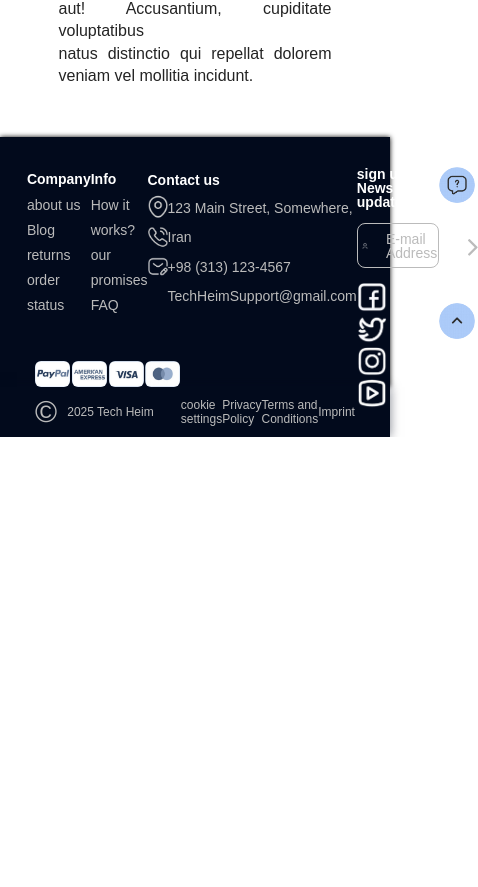
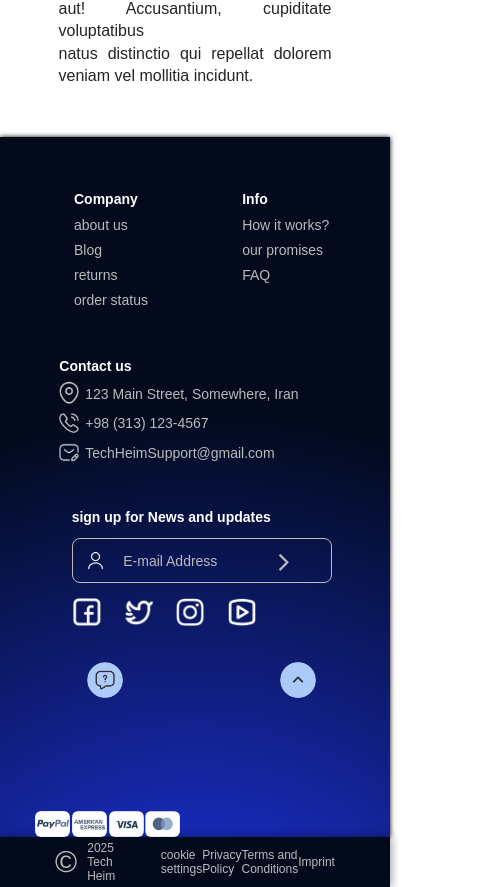
Before and after one commit to nazaninhatami-leet/figma-about-us, a plain HTML site: page figma-about-us/index.html in a window 390 px wide. Shown: the part 1631-2518 px from the top of the page, 478 px wide, since content can reach past the window. Before the commit the page ends 2068 px from the top, so only its background shows below. Drawn offline with Linux system fonts and the light colour scheme.

Commit message:
push to github

```diff
--- a/figma-about-us/index.html
+++ b/figma-about-us/index.html
@@ -15,6 +15,8 @@
     />
   </head>
   <body>
+    <!-- header -->
+
     <header>
       <div class="figma-icon">
         <img src="images/figna-home.ico" alt="logo" />
@@ -34,6 +36,9 @@
         <img src="images/people2.ico" alt="email" />
       </div>
     </header>
+
+    <!-- main section of the page -->
+
     <section>
       <div class="location">
         <p>Home &gt; <span>About us</span></p>
@@ -81,6 +86,9 @@
         </p>
       </div>
     </section>
+
+    <!-- footer top -->
+
     <footer>
       <div class="top">
         <div class="sec1">
@@ -108,12 +116,16 @@
               </p>
             </div>
           </div>
+          <br />
           <div class="p4">
             <div>
               <b>sign up for News and updates</b><br /><br />
               <div class="email">
                 <img id="user" src="images/people.ico" alt="user email" />
-                E-mail Address<i class="fa fa-angle-right" style="font-size: 30px;"></i>
+                E-mail Address<i
+                  class="fa fa-angle-right"
+                  style="font-size: 30px"
+                ></i>
               </div>
               <br />
               <span>
@@ -125,10 +137,13 @@
             </div>
           </div>
           <div class="p5">
-            <div><img src="images/question.ico" alt="feedback"></div>
-            <div><img src="images/up.ico" alt="up"></div>
+            <div><img src="images/question.ico" alt="feedback" /></div>
+            <div><img src="images/up.ico" alt="up" /></div>
           </div>
         </div>
+
+        <!-- footer bottom -->
+
         <div class="sec2">
           <img src="images/paypal.ico" alt="Paypal" />
           <img src="images/american-express.ico" alt="American Express" />
--- a/figma-about-us/style/style.css
+++ b/figma-about-us/style/style.css
@@ -124,6 +124,7 @@ section {
   flex-basis: 100%;
   height: 80%;
   font-size: 14px;
+  flex-wrap: wrap;
 }
 
 .sec1 b {
@@ -142,10 +143,11 @@ section {
   width: 8%;
 }
 i {
-  margin-left: 40%;
+  margin-left: 35%;
 }
+
 .p3 {
-  flex-basis: 25%;
+  min-width: 237px;
   line-height: 1.9;
 }
 
@@ -169,7 +171,8 @@ i {
 }
 
 .p4 {
-  flex-basis: 25%;
+  width: 260px;
+  padding-top: 5px;
   line-height: 1;
 }
 
@@ -215,6 +218,7 @@ i {
   display: flex;
   justify-content: space-between;
   font-size: 12px;
+  width: 100%;
 }
 
 .bottom .p1 {
@@ -236,3 +240,78 @@ i {
   margin-right: 9%;
   align-items: center;
 }
+
+@media (max-width: 900px) {
+  .top {
+    height: 430px;
+  }
+
+  .p3 {
+    width: 300px;
+  }
+
+  .p4 {
+    flex-basis: 42%;
+    padding-top: 30px;
+  }
+
+  .p5 {
+    padding-left: 200px;
+  }
+
+  .p1,
+  .p2,
+  .p3,
+  .p4,
+  .p5 {
+    padding: 20px;
+  }
+}
+
+@media (max-width: 790px) {
+  i {
+    margin-left: 30%;
+  }
+}
+
+@media (max-width: 730px) {
+  i {
+    margin-left: 25%;
+  }
+}
+
+@media (max-width: 664px) {
+  .p4 {
+    min-width: 300px;
+  }
+
+  .p5 {
+    padding-left: 0;
+  }
+}
+
+@media (max-width: 620px) {
+  .top {
+    height: 600px;
+  }
+}
+
+@media (max-width: 458px) {
+  .top {
+    height: 700px;
+  }
+
+  .p5 {
+    flex-direction: row;
+    padding-bottom: 0px;
+    width: 300px;
+    height: 50px;
+    margin-left: 60px;
+  }
+}
+
+@media (max-width: 276px) {
+  .sec1 {
+    height: 1200px;
+  }
+}
```
